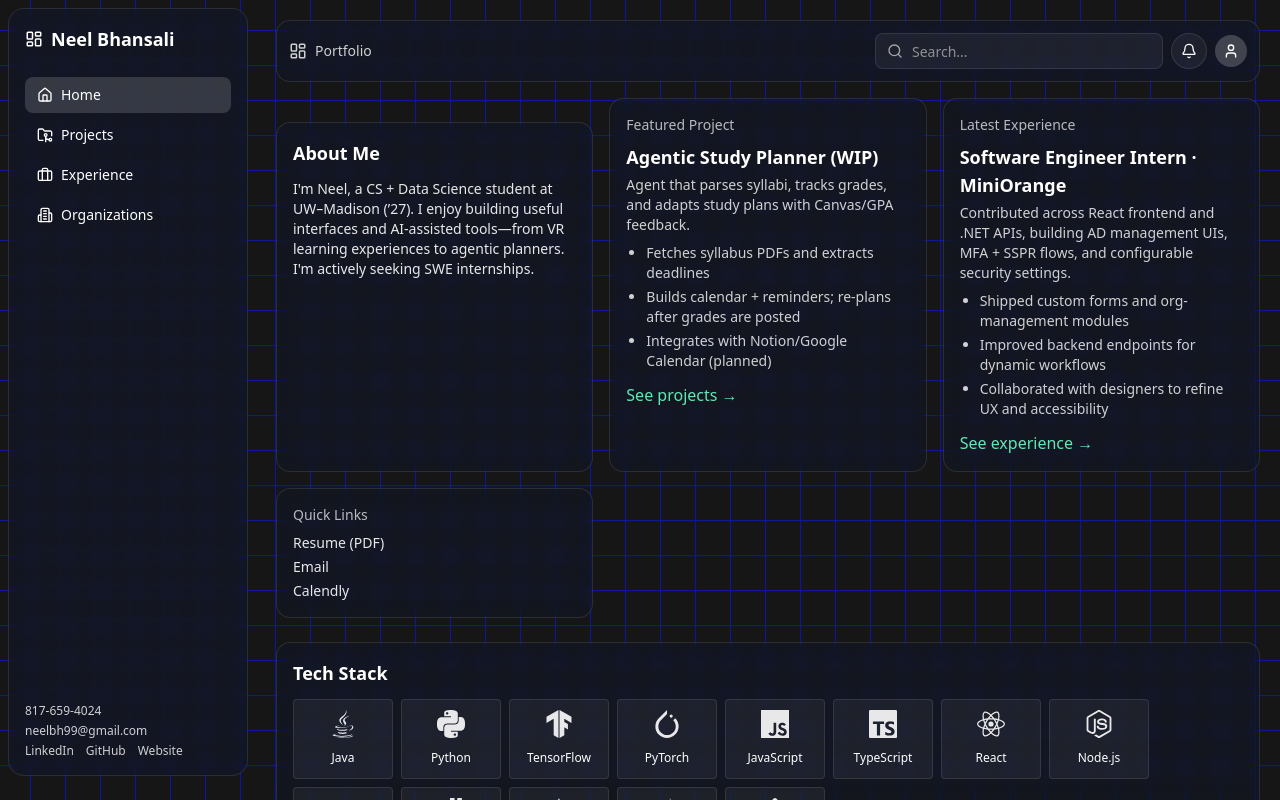
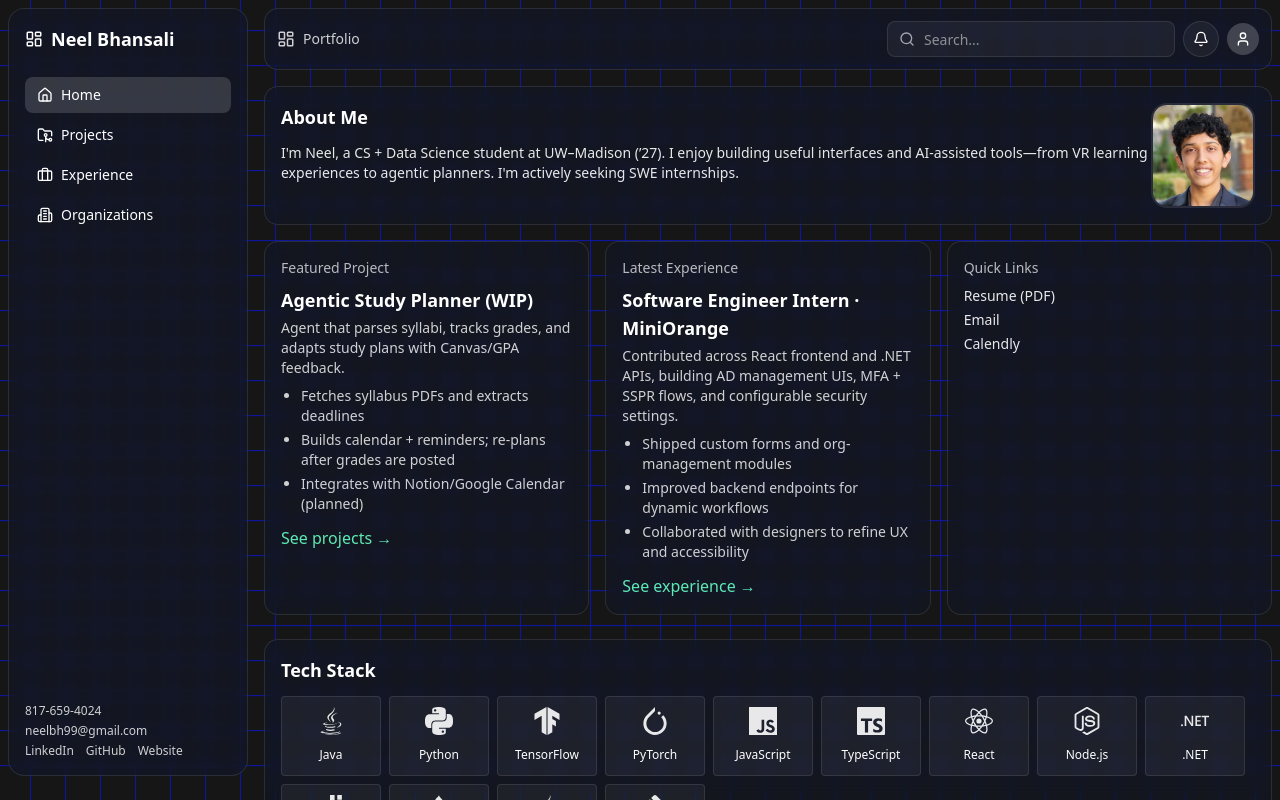
Before and after one commit to neel-bhan/neel-bhansali, a React (Vite) app: page / in a window 1280 px wide. Built offline with nearby package versions, Linux system fonts and the light colour scheme.

Commit message:
added images

```diff
--- a/src/App.tsx
+++ b/src/App.tsx
@@ -117,7 +117,7 @@
         </aside>
 
         {/* Main Content */}
-        <main className="flex-1 h-full p-4 md:p-5 ml-0">
+        <main className="flex-1 h-full p-2">
           {/* Top Bar */}
           <header className="flex items-center justify-between rounded-xl border border-white/10 bg-slate-900/40 backdrop-blur p-3">
             <div className="flex items-center gap-2 text-sm opacity-80">
@@ -154,20 +154,25 @@
               element={
                 <div>
                   {/* Home dashboard with previews */}
-                  <section className="grid grid-cols-1 lg:grid-cols-3 gap-4 mt-4">
-
 
                   {/* About Me */}
-                  <section className="backdrop-blur mt-6 rounded-xl border border-white/10 bg-slate-900/30 p-4">
-                    <h2 className="text-lg font-semibold mb-3">About Me</h2>
-                    <p className="text-sm opacity-90">
-                      I'm Neel, a CS + Data Science student at UW–Madison (’27).
-                      I enjoy building useful interfaces and AI-assisted
-                      tools—from VR learning experiences to agentic planners.
-                      I'm actively seeking SWE internships.
-                    </p>
+                  <section className="flex flex-row backdrop-blur mt-4 rounded-xl border border-white/10 bg-slate-900/30 p-4">
+                    <div>
+                      <h2 className="text-lg font-semibold mb-3">About Me</h2>
+                      <p className="text-sm opacity-90">
+                        I'm Neel, a CS + Data Science student at UW–Madison
+                        (’27). I enjoy building useful interfaces and
+                        AI-assisted tools—from VR learning experiences to
+                        agentic planners. I'm actively seeking SWE internships.
+                      </p>
+                    </div>
+                    <div>
+                      <img className="max-w-26 rounded-2xl border-2 border-white/10 "src="src/assets/profile_picture.jpg ">
+
+                      </img>
+                    </div>
                   </section>
-
+                  <section className="grid grid-cols-1 lg:grid-cols-3 gap-4 mt-4">
                     {/* Featured Project */}
                     <div className="backdrop-blur rounded-xl border border-white/10 bg-slate-900/30 p-4">
                       <h3 className="text-sm opacity-70 mb-2">
@@ -288,7 +293,6 @@
                       ))}
                     </div>
                   </section>
-
                 </div>
               }
             />
```
Also changed, not shown: src/assets/profile_picture.jpg (added).
